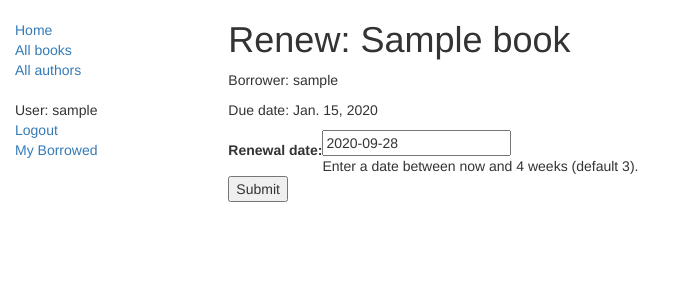
After one commit to MaksimTitenko/lib_lesson, a Django app: page /catalog/book/00000000-0000-0000-0000-000000000001/renew/ in a window 1280 px wide. The commit adds this page. Shown: the top 300 px of the page, without its empty margins (0-682 px from the left). Run offline with Django 3.2, Linux system fonts and the light colour scheme; a user stored in the database is signed in; tables that the repository leaves empty hold one stand-in row (values such as "Sample post"); some libraries are stand-ins or nearby versions.

Commit message:
Added renewal book

```diff
--- /dev/null
+++ b/catalog/forms.py
@@ -0,0 +1,20 @@
+import datetime
+
+from django import  forms
+from django.core.exceptions import ValidationError
+from django.utils.translation import ugettext_lazy as _
+
+
+class RenewBookForm(forms.Form):
+    renewal_date = forms.DateField(help_text="Enter a date between now and 4 weeks (default 3).")
+
+    def clean_renewal_date(self):
+        data = self.cleaned_data['renewal_date']
+
+        if data < datetime.date.today():
+            raise ValidationError(_('Invalid date - renewal in past'))
+
+        if data > datetime.date.today() + datetime.timedelta(weeks=4):
+            raise ValidationError(_('Invalid date - renewal more than 4 weeks ahead'))
+
+        return data
--- a/catalog/templates/catalog/book_detail.html
+++ b/catalog/templates/catalog/book_detail.html
@@ -17,6 +17,9 @@
         <p><strong>Due to be returned:</strong>{{ copy.due_back|date:"D d m Y" }}</p>
             <p><strong>Imprint:</strong>{{ copy.imprint }}</p>
             <p class="text-muted"><strong>Id:</strong>{{ copy.id }}</p>
+            {% if request.user.is_authenticated %}
+                <a href="{% url 'renew-book-librarian' copy.id %}">Renew</a>
+            {% endif %}
         {% endif %}
     {% endfor %}
 
--- /dev/null
+++ b/catalog/templates/catalog/book_renew_librarian.html
@@ -0,0 +1,23 @@
+{% extends 'catalog/base_generic.html' %}
+{% block content %}
+    <h1>Renew: {{ bookinst.book.title }}</h1>
+    <p>Borrower: {{ bookinst.borrower }}</p>
+    <p {% if boorinst.is_overdue %} class="text-danger" {% endif %}>Due date: {{ bookinst.due_back }}</p>
+
+    <form action="" method="post">
+    {% if form.subject.errors %}
+    <ol>
+    {% for error in form.subject.errors %}
+        <li><strong>{{ error|escape }}</strong></li>
+    {% endfor %}
+
+    </ol>
+    {% endif %}
+        {% csrf_token %}
+        <table>
+            {{ form }}
+        </table>
+        <input type="submit" value="Submit">
+    </form>
+
+{% endblock %}
--- a/catalog/urls.py
+++ b/catalog/urls.py
@@ -7,5 +7,6 @@ urlpatterns = [
     path('books/', BookListView.as_view(), name='books'),
     path('book/<int:pk>', BookDetailView.as_view(), name='book-detail'),
     path('mybooks/', LoanedBooksByUserListView.as_view(), name='my-borrowed'),
+    path('book/<str:pk>/renew/', RenewBookView.as_view(), name='renew-book-librarian')
 
 ]
--- a/catalog/views.py
+++ b/catalog/views.py
@@ -1,7 +1,10 @@
+import datetime
+
 from django.contrib.auth.mixins import LoginRequiredMixin
-from django.shortcuts import render
+from django.shortcuts import render, get_object_or_404, redirect
 from django.views.generic import TemplateView, ListView, DetailView
 
+from catalog.forms import RenewBookForm
 from catalog.models import *
 
 
@@ -40,3 +43,25 @@ class LoanedBooksByUserListView(LoginRequiredMixin, ListView):
 
     def get_queryset(self):
         return BookInstance.objects.filter(borrower=self.request.user).filter(status='o').order_by('due_back')
+
+class RenewBookView(LoginRequiredMixin, TemplateView):
+    template_name = 'catalog/book_renew_librarian.html'
+
+    def get_context_data(self, **kwargs):
+        context = super(RenewBookView, self).get_context_data(**kwargs)
+        context['bookinst'] = get_object_or_404(BookInstance, pk=kwargs.get('pk'))
+        context['form'] = RenewBookForm(initial={'renewal_date': date.today() + datetime.timedelta(weeks=3)})
+        return context
+
+    def post(self, request, *args, **kwargs):
+        context = self.get_context_data(**kwargs)
+        form = RenewBookForm(self.request.POST or None)
+        book_inst = context['bookinst']
+
+        if form.is_valid():
+            book_inst.due_back = form.cleaned_data['renewal_date']
+            book_inst.save()
+            return redirect('my-borrowed')
+
+        context['form'] = form
+        return render(request, self.template_name, context)
```
